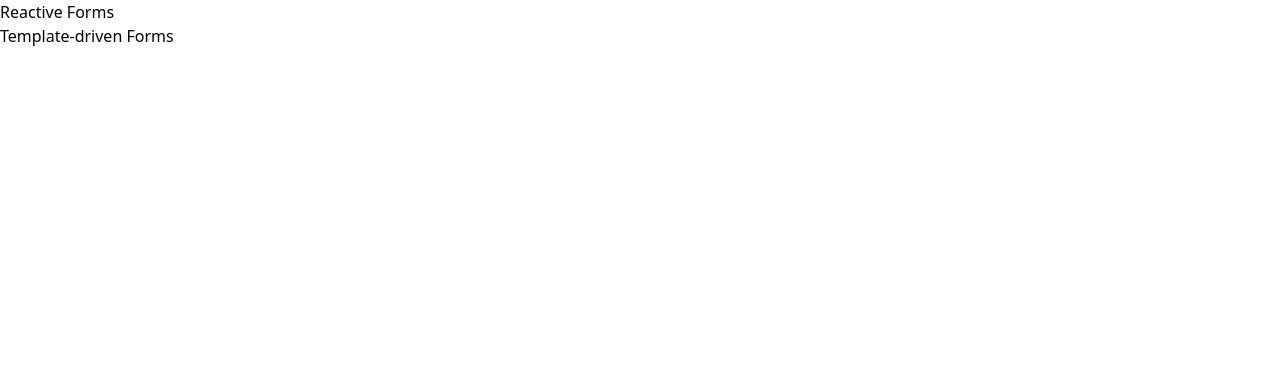
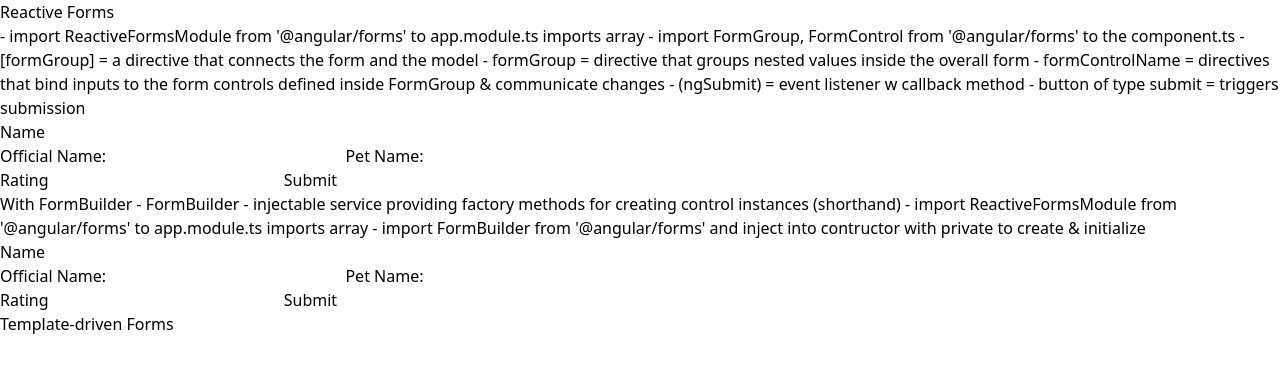
Before and after one commit to ClareBee/learning-angular, an Angular app: page /forms in a window 1280 px wide. Shown: the top 372 px of the page. Built offline with nearby package versions, Linux system fonts and the light colour scheme.

Commit message:
wip reactive forms syntax

```diff
--- a/src/app/app.module.ts
+++ b/src/app/app.module.ts
@@ -1,5 +1,6 @@
 import { BrowserModule } from '@angular/platform-browser';
 import { NgModule } from '@angular/core';
+import { ReactiveFormsModule } from '@angular/forms';
 
 import { AppRoutingModule } from './app-routing.module';
 import { AppComponent } from './app.component';
@@ -14,7 +15,8 @@ import { PageNotFoundComponent } from './page-not-found/page-not-found.component
   ],
   imports: [
     BrowserModule,
-    AppRoutingModule
+    AppRoutingModule,
+    ReactiveFormsModule
   ],
   providers: [],
   bootstrap: [AppComponent]
--- a/src/app/forms/forms.component.html
+++ b/src/app/forms/forms.component.html
@@ -1,7 +1,58 @@
 <h1>Reactive Forms</h1>
-<form>
+<p>
+  - import ReactiveFormsModule from '@angular/forms' to app.module.ts imports array
+- import FormGroup, FormControl from '@angular/forms' to the component.ts
+- [formGroup] = a directive that connects the form and the model
+- formGroup = directive that groups nested values inside the overall form
+- formControlName = directives that bind inputs to the form controls defined inside FormGroup & communicate changes
+- (ngSubmit) = event listener w callback method
+- button of type submit = triggers submission
+</p>
+<form [formGroup]="myReactiveForm" (ngSubmit)="onSubmit()">
+
+  <div formGroupName="name">
+    <h2>Name</h2>
+    <label>
+      Official Name:
+      <input type="text" formControlName="officialName">
+    </label>
+    <label>
+      Pet Name:
+      <input type="text" formControlName="petName">
+    </label>
+  </div>
+  <label>
+    Rating
+  <input type="text" formControlName="rating">
+  </label>
+  <button type="submit" [disabled]="!myReactiveForm.valid">Submit</button>
+
+</form>
+
+With FormBuilder
+- FormBuilder - injectable service providing factory methods for creating control instances (shorthand)
+- import ReactiveFormsModule from '@angular/forms' to app.module.ts imports array
+- import FormBuilder from '@angular/forms' and inject into contructor with private to create & initialize
+
+<form [formGroup]="myReactiveFormBuilder" (ngSubmit)="onSubmit()">
+
+  <div formGroupName="name">
+    <h2>Name</h2>
+    <label>
+      Official Name:
+      <input type="text" formControlName="officialName">
+    </label>
+    <label>
+      Pet Name:
+      <input type="text" formControlName="petName">
+    </label>
+  </div>
+  <label>
+    Rating
+  <input type="text" formControlName="rating">
+  </label>
+  <button type="submit" [disabled]="!myReactiveForm.valid">Submit</button>
 
 </form>
 
 <h1>Template-driven Forms</h1>
-<form action=""></form>
--- a/src/app/forms/forms.component.ts
+++ b/src/app/forms/forms.component.ts
@@ -1,15 +1,29 @@
-import { Component, OnInit } from '@angular/core';
+import { Component } from '@angular/core';
+import { FormGroup, FormControl } from '@angular/forms';
+import { FormBuilder } from '@angular/forms';
 
 @Component({
   selector: 'app-forms',
   templateUrl: './forms.component.html',
   styleUrls: ['./forms.component.css']
 })
-export class FormsComponent implements OnInit {
+export class FormsComponent {
+  myReactiveForm = new FormGroup({
+      rating: new FormControl(''),
+      name: new FormGroup({
+        petName: new FormControl(''),
+        officialName: new FormControl(''),
+      })
+    });
 
-  constructor() { }
+  myReactiveFormBuilder = this.myFormBuilder.group({
+    rating: [''],
+    name: this.myFormBuilder.group({
+      petName: [''],
+      officialName: ['']
+    })
+  });
 
-  ngOnInit() {
-  }
+  constructor(private myFormBuilder: FormBuilder) { }
 
 }
```
